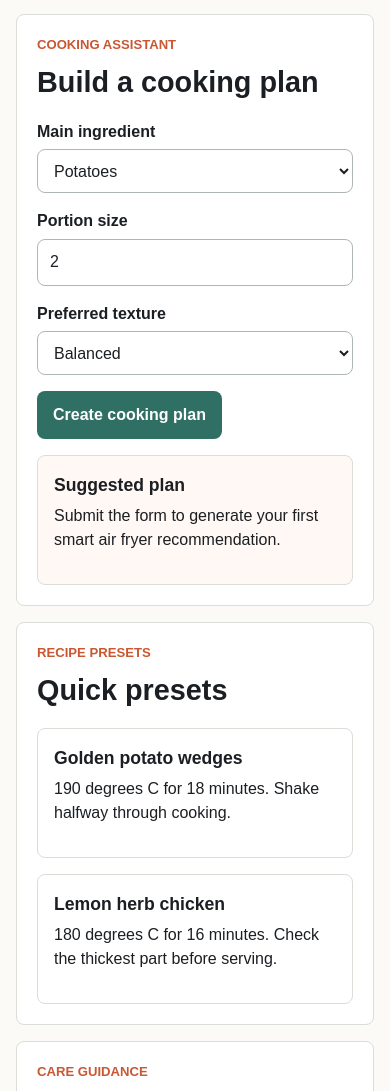
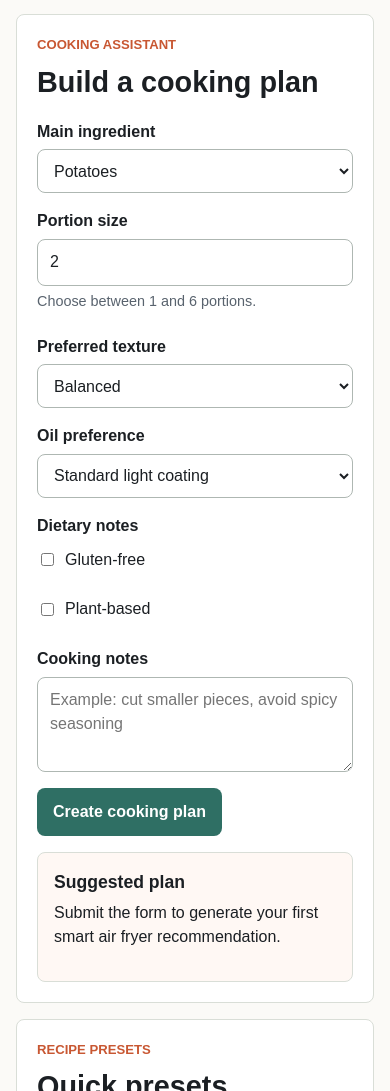
Before and after one commit to physical168/Smart-Air-Fryer, a plain HTML site: page index.html in a window 390 px wide. Shown: the part 1323-2414 px from the top of the page. Drawn offline with Linux system fonts and the light colour scheme.

Commit message:
Implement accessible cooking preference form

```diff
--- a/app.js
+++ b/app.js
@@ -1,5 +1,7 @@
 const cookingForm = document.querySelector("#cooking-form");
 const planOutput = document.querySelector("#plan-output");
+const portionInput = document.querySelector("#portion");
+const portionError = document.querySelector("#portion-error");
 
 const presets = {
   potatoes: { temperature: 190, minutes: 18, reminder: "Shake the basket halfway through." },
@@ -12,6 +14,9 @@ function buildPlan(formData) {
   const ingredient = formData.get("ingredient");
   const portion = Number(formData.get("portion"));
   const texture = formData.get("texture");
+  const oil = formData.get("oil");
+  const notes = formData.get("notes").trim();
+  const dietary = formData.getAll("dietary");
   const preset = presets[ingredient];
   const textureOffset = texture === "crispy" ? 3 : texture === "gentle" ? -2 : 0;
   const portionOffset = Math.max(0, portion - 2) * 2;
@@ -20,22 +25,47 @@ function buildPlan(formData) {
     ingredient,
     portion,
     texture,
+    oil,
+    notes,
+    dietary,
     temperature: preset.temperature,
     minutes: preset.minutes + textureOffset + portionOffset,
     reminder: preset.reminder
   };
 }
 
+function validatePortion() {
+  const portion = Number(portionInput.value);
+  const isValid = Number.isInteger(portion) && portion >= 1 && portion <= 6;
+  portionInput.setAttribute("aria-invalid", String(!isValid));
+  portionError.textContent = isValid ? "" : "Enter a whole number from 1 to 6.";
+  return isValid;
+}
+
 function renderPlan(plan) {
+  const oilText = {
+    standard: "Use a light oil coating.",
+    low: "Use a small spray of oil.",
+    none: "Skip added oil and check texture halfway."
+  }[plan.oil];
+  const dietaryText = plan.dietary.length > 0 ? ` Dietary notes: ${plan.dietary.join(", ")}.` : "";
+  const notesText = plan.notes ? ` Notes: ${plan.notes}.` : "";
+
   planOutput.innerHTML = `
     <h3>Suggested plan</h3>
     <p><strong>${plan.portion} portion(s) of ${plan.ingredient}</strong></p>
-    <p>Cook at ${plan.temperature} degrees C for ${plan.minutes} minutes. ${plan.reminder}</p>
+    <p>Cook at ${plan.temperature} degrees C for ${plan.minutes} minutes. ${plan.reminder} ${oilText}${dietaryText}${notesText}</p>
   `;
 }
 
 cookingForm.addEventListener("submit", (event) => {
   event.preventDefault();
+  if (!validatePortion()) {
+    portionInput.focus();
+    return;
+  }
   const plan = buildPlan(new FormData(cookingForm));
   renderPlan(plan);
 });
+
+portionInput.addEventListener("input", validatePortion);
--- a/index.html
+++ b/index.html
@@ -76,7 +76,7 @@
           <p class="eyebrow">Cooking assistant</p>
           <h2 id="assistant-title">Build a cooking plan</h2>
         </div>
-        <form id="cooking-form" class="cooking-form">
+        <form id="cooking-form" class="cooking-form" novalidate>
           <div class="form-grid">
             <div class="field-group">
               <label for="ingredient">Main ingredient</label>
@@ -89,7 +89,9 @@
             </div>
             <div class="field-group">
               <label for="portion">Portion size</label>
-              <input id="portion" name="portion" type="number" min="1" max="6" value="2">
+              <input id="portion" name="portion" type="number" min="1" max="6" value="2" aria-describedby="portion-help portion-error" required>
+              <span id="portion-help" class="field-help">Choose between 1 and 6 portions.</span>
+              <span id="portion-error" class="field-error" aria-live="polite"></span>
             </div>
             <div class="field-group">
               <label for="texture">Preferred texture</label>
@@ -98,6 +100,29 @@
                 <option value="crispy">Extra crispy</option>
                 <option value="gentle">Gentle</option>
               </select>
+            </div>
+            <div class="field-group">
+              <label for="oil">Oil preference</label>
+              <select id="oil" name="oil">
+                <option value="standard">Standard light coating</option>
+                <option value="low">Low oil</option>
+                <option value="none">No added oil</option>
+              </select>
+            </div>
+            <fieldset class="field-group checkbox-field">
+              <legend>Dietary notes</legend>
+              <label>
+                <input type="checkbox" name="dietary" value="gluten-free">
+                Gluten-free
+              </label>
+              <label>
+                <input type="checkbox" name="dietary" value="plant-based">
+                Plant-based
+              </label>
+            </fieldset>
+            <div class="field-group form-notes">
+              <label for="notes">Cooking notes</label>
+              <textarea id="notes" name="notes" rows="3" maxlength="120" placeholder="Example: cut smaller pieces, avoid spicy seasoning"></textarea>
             </div>
           </div>
           <button type="submit">Create cooking plan</button>
--- a/styles.css
+++ b/styles.css
@@ -281,7 +281,8 @@ label {
 }
 
 input,
-select {
+select,
+textarea {
   min-height: 44px;
   width: 100%;
   border: 1px solid #aeb7b2;
@@ -290,6 +291,50 @@ select {
   color: var(--ink);
   font: inherit;
   padding: 0.65rem 0.75rem;
+}
+
+textarea {
+  resize: vertical;
+}
+
+fieldset {
+  min-width: 0;
+  margin: 0;
+  border: 0;
+  padding: 0;
+}
+
+legend {
+  padding: 0;
+  font-weight: 700;
+}
+
+.checkbox-field label {
+  display: flex;
+  min-height: 44px;
+  align-items: center;
+  gap: 0.5rem;
+  font-weight: 400;
+}
+
+.checkbox-field input {
+  min-height: auto;
+  width: auto;
+}
+
+.field-help,
+.field-error {
+  color: var(--muted);
+  font-size: 0.9rem;
+}
+
+.field-error {
+  color: #a12b16;
+  font-weight: 700;
+}
+
+.form-notes {
+  grid-column: span 2;
 }
 
 button {
@@ -371,6 +416,10 @@ button:hover {
   .metric-row {
     grid-template-columns: 1fr;
   }
+
+  .form-notes {
+    grid-column: auto;
+  }
 }
 
 @media (min-width: 761px) and (max-width: 980px) {
```
